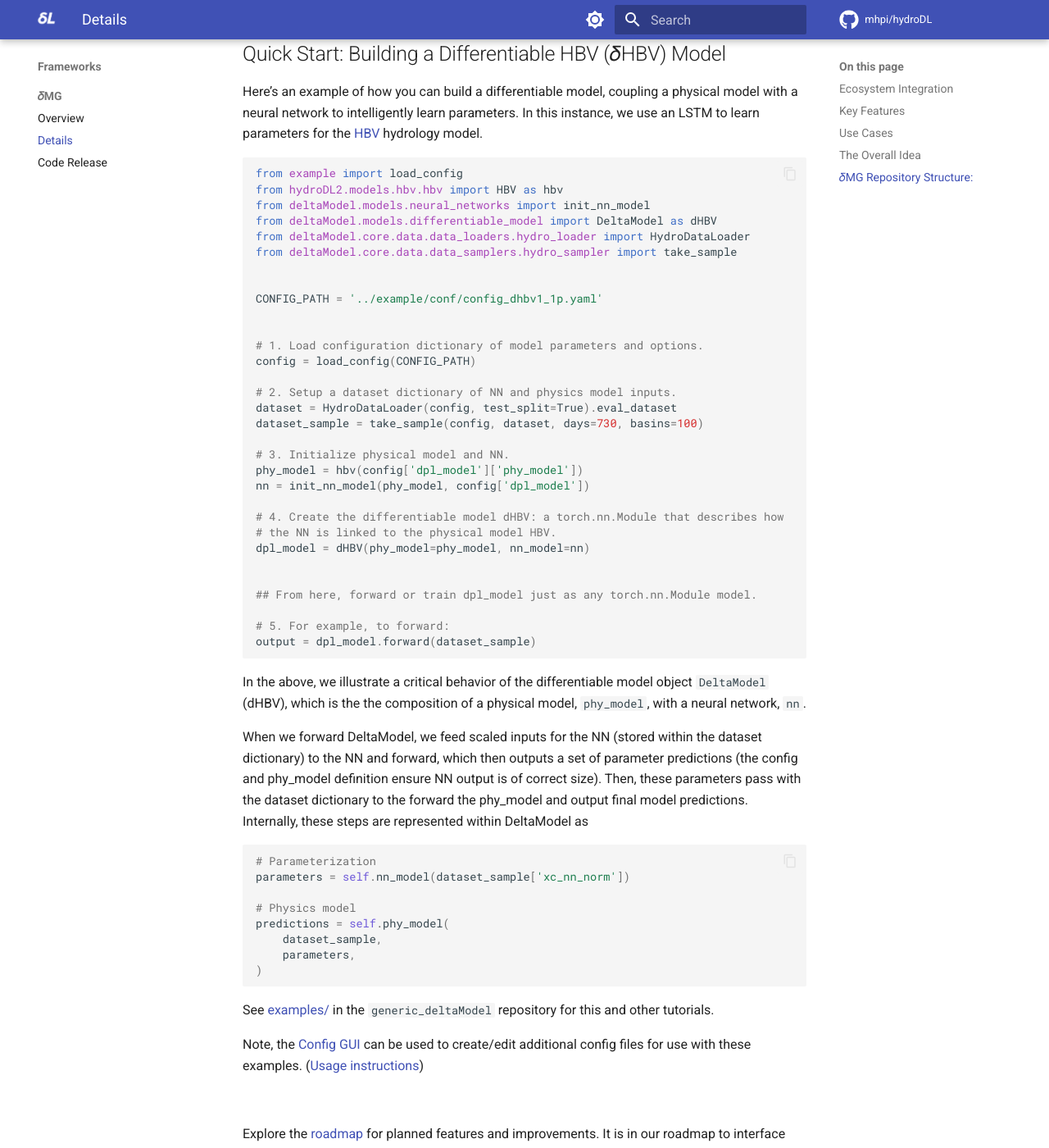
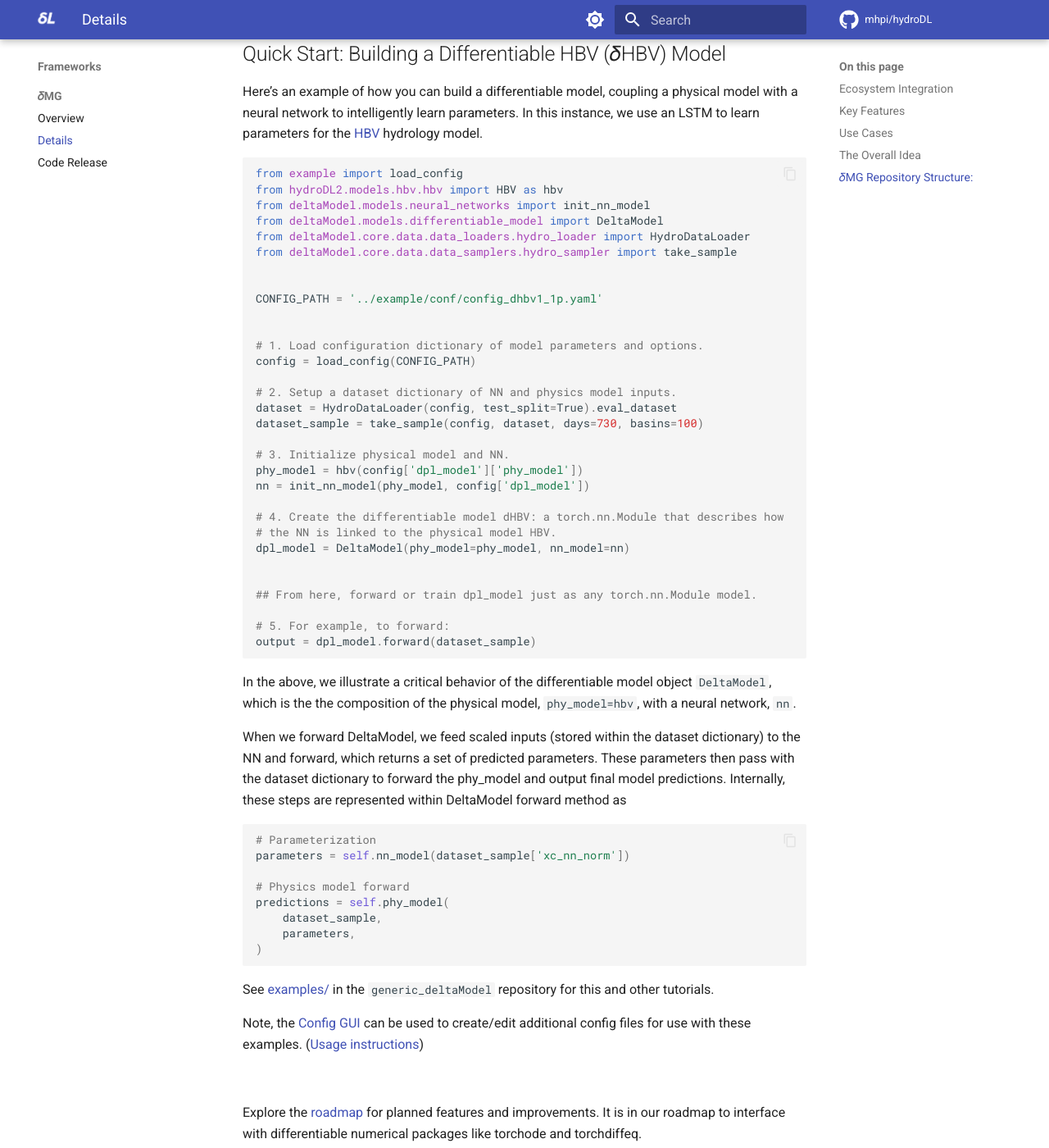
Before and after one commit to mhpi/mhpi.github.io, an MkDocs documentation site: the page built from docs/dmg/detail.md, in a window 1280 px wide and 1400 px high, scrolled down 5904 px. Shown: the whole window at 82% size. Built offline with MkDocs 1.6.1 and Material for MkDocs 9.7.7, drawn with Linux system fonts in a browser that asks for light colours; a script that is not in the unit is left out; comment, search, counter and statistics services are not loaded.

Commit message:
Update detail.md
change 'dHBV' to 'deltaModel' in code example + edits for clarity.

````diff
--- a/docs/dmg/detail.md
+++ b/docs/dmg/detail.md
@@ -201,7 +201,7 @@ LSTM to learn parameters for the [HBV](https://en.wikipedia.org/wiki/HBV_hydrolo
 from example import load_config
 from hydroDL2.models.hbv.hbv import HBV as hbv
 from deltaModel.models.neural_networks import init_nn_model
-from deltaModel.models.differentiable_model import DeltaModel as dHBV
+from deltaModel.models.differentiable_model import DeltaModel
 from deltaModel.core.data.data_loaders.hydro_loader import HydroDataLoader
 from deltaModel.core.data.data_samplers.hydro_sampler import take_sample
 
@@ -222,7 +222,7 @@ nn = init_nn_model(phy_model, config['dpl_model'])
 
 # 4. Create the differentiable model dHBV: a torch.nn.Module that describes how
 # the NN is linked to the physical model HBV.
-dpl_model = dHBV(phy_model=phy_model, nn_model=nn)
+dpl_model = DeltaModel(phy_model=phy_model, nn_model=nn)
 
 
 ## From here, forward or train dpl_model just as any torch.nn.Module model.
@@ -231,15 +231,15 @@ dpl_model = dHBV(phy_model=phy_model, nn_model=nn)
 output = dpl_model.forward(dataset_sample)
 ```
 
-In the above, we illustrate a critical behavior of the differentiable model object `DeltaModel` (dHBV), which is the the composition of a physical model, `phy_model`, with a neural network, `nn`.
+In the above, we illustrate a critical behavior of the differentiable model object `DeltaModel`, which is the the composition of the physical model, `phy_model=hbv`, with a neural network, `nn`.
 
-When we forward DeltaModel, we feed scaled inputs for the NN (stored within the dataset dictionary) to the NN and forward, which then outputs a set of parameter predictions (the config and phy_model definition ensure NN output is of correct size). Then, these parameters pass with the dataset dictionary to the forward the phy_model and output final model predictions. Internally, these steps are represented within DeltaModel as
+When we forward DeltaModel, we feed scaled inputs (stored within the dataset dictionary) to the NN and forward, which returns a set of predicted parameters. These parameters then pass with the dataset dictionary to forward the phy_model and output final model predictions. Internally, these steps are represented within DeltaModel forward method as
 
 ```python
 # Parameterization
 parameters = self.nn_model(dataset_sample['xc_nn_norm'])
 
-# Physics model
+# Physics model forward
 predictions = self.phy_model(
     dataset_sample,
     parameters,
````
